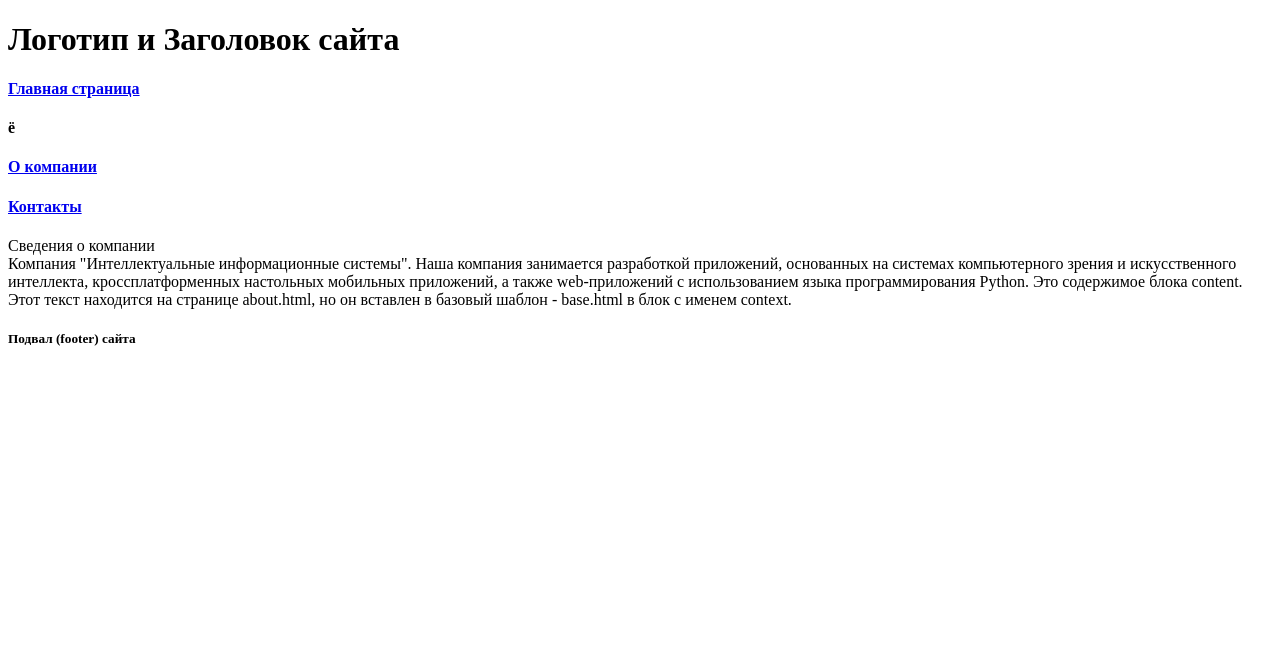
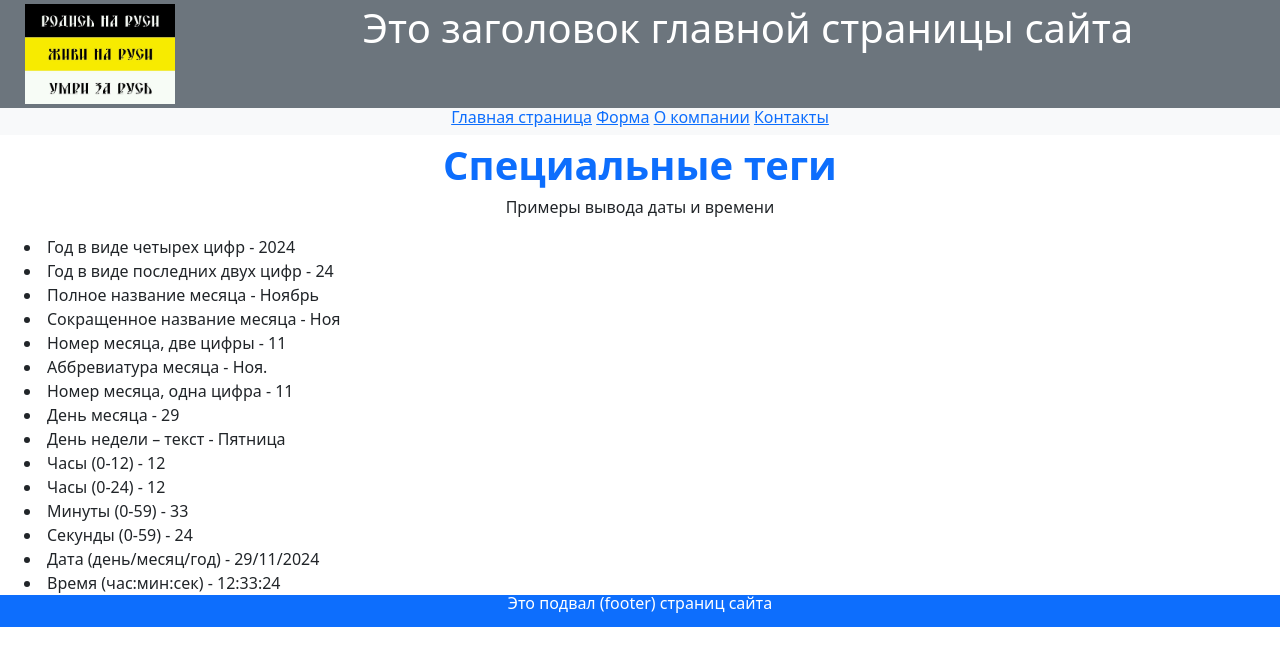
Before and after one commit to EfanovEvgeny1/project, a Django app: page /about/ in a window 1280 px wide. Shown: the top 666 px of the page. Run offline with Django 5.2, Linux system fonts and the light colour scheme; some libraries are stand-ins or nearby versions.

Commit message:
29.11.2024 Ефанов Дубровина ЛЗ 16

```diff
--- a/project/catalog/templates/firstapp/about.html
+++ b/project/catalog/templates/firstapp/about.html
@@ -1,7 +1,22 @@
 {% extends "firstapp/base.html" %}
 {% block title %}О компании{% endblock title %}
-{% block header %}Сведения о компании{% endblock header %}
+{% block header %}Специальные теги{% endblock header %}
 {% block content %}
-    Компания "Интеллектуальные информационные системы".     Наша компания занимается разработкой приложений,     основанных на системах компьютерного зрения
-    и искусственного интеллекта, кроссплатформенных настольных     мобильных приложений, а также web-приложений     с использованием языка программирования Python.     Это содержимое блока content. Этот текст находится на     странице about.html, но он вставлен в базовый      шаблон - base.html в блок с именем context.
+    <p>Примеры вывода даты и времени</p>
+    <div class="container-fluid text-start">
+        <li>Год в виде четырех цифр  - {% now "Y" %}</li>
+        <li>Год в виде последних двух цифр - {% now "y" %}</li>         <li>Полное название месяца  - {% now "F" %}</li>
+        <li>Сокращенное название месяца  - {% now "M" %}</li>
+        <li>Номер месяца, две цифры - {% now "m" %}</li>
+        <li>Аббревиатура месяца - {% now "N" %}</li>
+        <li>Номер месяца, одна цифра - {% now "n" %}</li>
+        <li>День месяца - {% now "j" %}</li>
+        <li> День недели – текст - {% now "l" %}</li>
+        <li>Часы (0-12) - {% now "h" %}</li>
+        <li>Часы (0-24) - {% now "H" %}</li>
+        <li>Минуты (0-59) - {% now "i" %}</li>
+        <li>Секунды (0-59) - {% now "s" %}</li>
+        <li>Дата (день/месяц/год) - {% now "j/m/Y" %}</li>
+        <li>Время (час:мин:сек) - {% now "H:i:s" %}</li>
+    </div>
 {% endblock content %}
--- a/project/catalog/templates/firstapp/base.html
+++ b/project/catalog/templates/firstapp/base.html
@@ -1,18 +1,51 @@
 <!DOCTYPE html>
 <html lang="en">
 <head>
+    {% load static %}
     <meta charset="UTF-8">
+    <meta name="viewport" content="width=device-width, initial-scale=1">
+    <link rel="stylesheet" href="/static/css/bootstrap.min.css" >
+    <link href="https://cdn.jsdelivr.net/npm/bootstrap@5.3.3/dist/css/bootstrap.min.css" rel="stylesheet" integrity="sha384-QWTKZyjpPEjISv5WaRU9OFeRpok6YctnYmDr5pNlyT2bRjXh0JMhjY6hW+ALEwIH" crossorigin="anonymous">
+    <script defer src="/static/js/bootstrap.bundle.min.js"></script>
     <title>{% block title %}{% endblock title %}</title>
 </head>
+
 <body>
-    <h1>Логотип и Заголовок сайта</h1>
-    <h4> <a href="{% url 'index' %}">Главная страница</a> <h4>ё
-    <h4> <a href="{% url 'about' %}">О компании</a> </h4>
-    <h4> <a href="{% url 'contact' %}">Контакты</a> </h4>
+    <div class="container-fluid p-1 bg-secondary text-white text-center">
+        <div class="row">
+            <div class="col-2 ">
+                <img style="width: 150px;" src="{% static 'images/SIS.jpg' %}">
+            </div>
+            <div class="col-10 ">
+                <h1>Это заголовок главной страницы сайта</h1>
+            </div>
+        </div>
+    </div>
 
-    <div>{% block header%}{% endblock header %}</div>
-    <div>{% block content%}{% endblock content %}</div>
+    <div class="container-fluid">
+        <div class="row bg-light text-center">
+            <h6>
+                <a href="{% url 'index' %}">Главная страница</a>
+                <a href="{% url 'my_form' %}">Форма</a>
+                <a href="{% url 'about' %}">О компании</a>
+                <a href="{% url 'contact' %}">Контакты</a>
+            </h6>
+        </div>
+    </div>
 
-    <h5>Подвал (footer) сайта</h5>
+    <div class="container-fluid">
+        <div class="row text-center text-primary fs-1 fw-bold">
+            <div>{% block header%}{% endblock header %}</div>
+        </div>
+        <div class="row text-center text-body">
+            <div>{% block content%}{% endblock content %}</div>
+        </div>
+    </div>
+
+    <div class="container-fluid">
+        <div class="row bg-primary text-center text-white lh-1">
+            <p>Это подвал (footer) страниц сайта</p>
+        </div>
+    </div>
 </body>
 </html>
--- a/project/catalog/views.py
+++ b/project/catalog/views.py
@@ -1,11 +1,20 @@
 from django.shortcuts import render
 from django.http import HttpResponse
-
-def index(request):
-    return render(request,"firstapp/index.html")
+from.forms import UserForm
 
 def about(request):
     return render(request,"firstapp/about.html")
 
 def contact(request):
     return render(request,"firstapp/contact.html")
+
+def index(request):
+    my_text = 'Изучаем формы Django'
+    context = {'my_text': my_text}
+    return render(request, "firstapp/index.html", context)
+
+
+def my_form(request):
+    my_form = UserForm()
+    context = {"form": my_form}
+    return render(request, "firstapp/my_form.html", context)
--- a/project/project/settings.py
+++ b/project/project/settings.py
@@ -38,6 +38,7 @@ INSTALLED_APPS = [
     'django.contrib.messages',
     'django.contrib.staticfiles',
     'catalog',
+
 ]
 
 MIDDLEWARE = [
@@ -104,19 +105,20 @@ AUTH_PASSWORD_VALIDATORS = [
 # Internationalization
 # https://docs.djangoproject.com/en/5.1/topics/i18n/
 
-LANGUAGE_CODE = 'en-us'
+LANGUAGE_CODE = 'ru-ru'
 
 TIME_ZONE = 'UTC'
 
 USE_I18N = True
 
 USE_TZ = True
-
+TIME_ZONE = 'Europe/Moscow'
 
 # Static files (CSS, JavaScript, Images)
 # https://docs.djangoproject.com/en/5.1/howto/static-files/
 
 STATIC_URL = 'static/'
+STATICFILES_DIRS = [BASE_DIR / "static"]
 
 # Default primary key field type
 # https://docs.djangoproject.com/en/5.1/ref/settings/#default-auto-field
--- a/project/project/urls.py
+++ b/project/project/urls.py
@@ -1,10 +1,12 @@
 from catalog import views
 from django.contrib import admin
 from django.urls import path
+from django import forms
 
 urlpatterns = [
     path('admin/', admin.site.urls),
     path('', views.index, name='index'),
     path('about/', views.about, name='about'),
     path('contact/', views.contact, name='contact'),
+    path('my_form/', views.my_form, name='my_form'),
 ]
```
Also changed, not shown: project/catalog/forms.py (added, +12 -0 lines), project/catalog/templates/firstapp/contact.html (+17 -2 lines), project/catalog/templates/firstapp/index.html (+17 -2 lines), project/catalog/templates/firstapp/my_form.html (added, +14 -0 lines), project/static/images/SIS.jpg (added).
